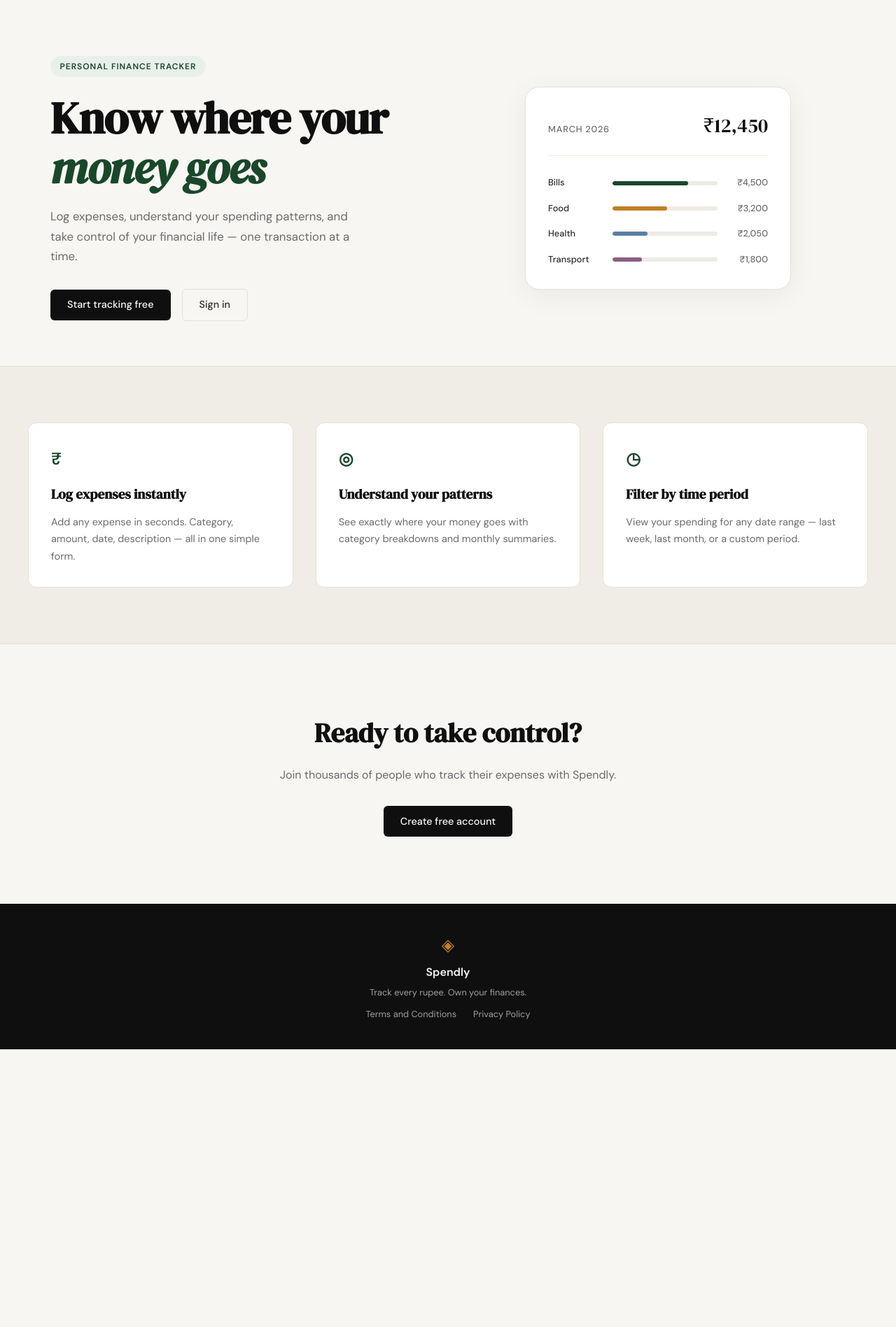
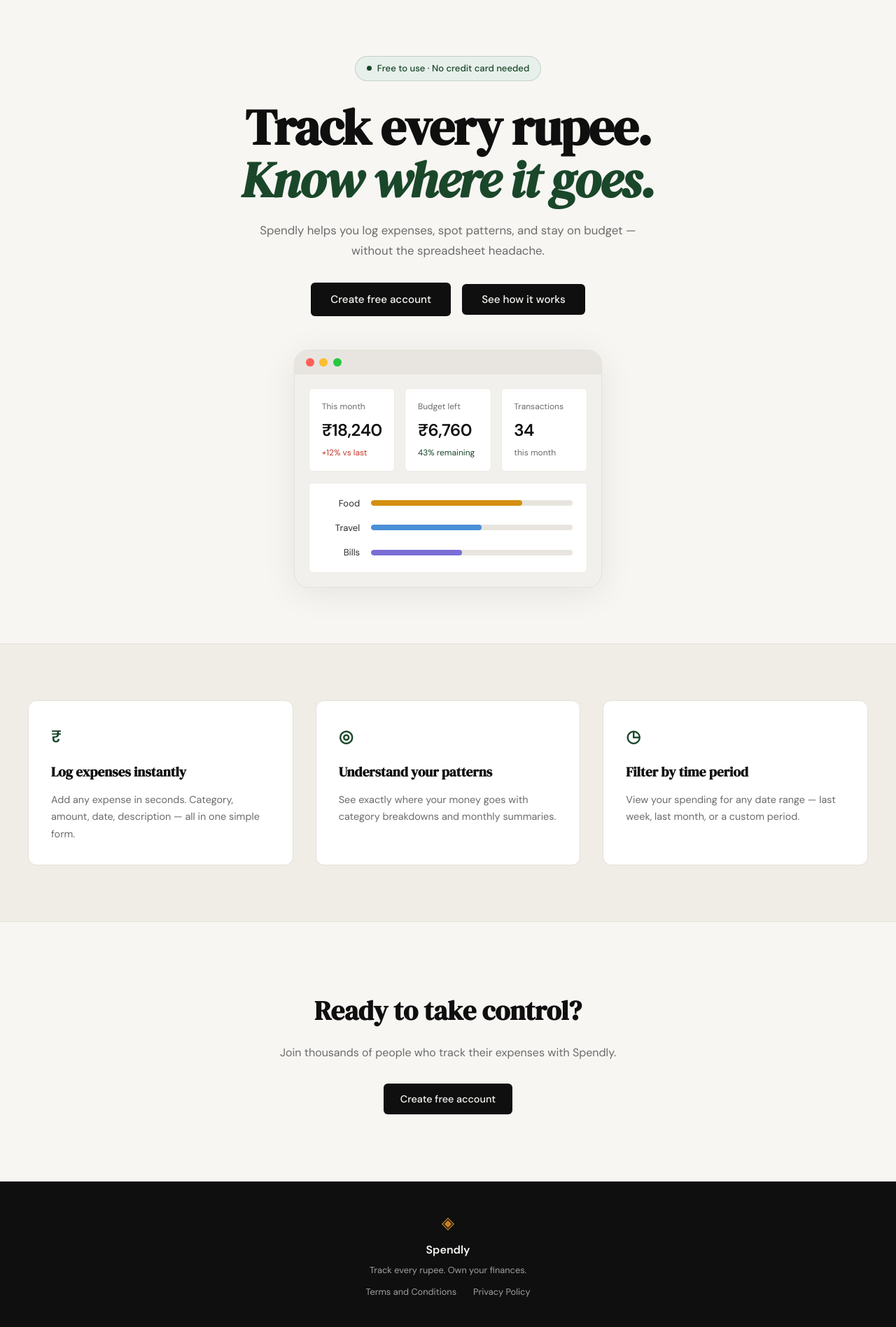
Before and after one commit to Nayan1525/spendly, a Flask app: page / in a window 1280 px wide. Shown: the part 61-1958 px from the top of the page at 70% size. Before the commit the page ends 1561 px from the top, so only its background shows below. Run offline with Flask 3, Linux system fonts and the light colour scheme.

Commit message:
landing: redesign hero section to match mockup
Co-Authored-By: Claude Sonnet 4.6 <noreply@anthropic.com>

```diff
--- /dev/null
+++ b/static/css/landing.css
@@ -0,0 +1,205 @@
+/* ------------------------------------------------------------------ */
+/* Hero — centered single-column layout                                */
+/* ------------------------------------------------------------------ */
+
+.hero {
+    grid-template-columns: 1fr;
+    text-align: center;
+    gap: 3rem;
+    padding: 5rem 2rem 5rem;
+}
+
+.hero-inner {
+    display: flex;
+    flex-direction: column;
+    align-items: center;
+}
+
+/* Badge */
+.hero-badge {
+    display: inline-flex;
+    align-items: center;
+    gap: 0.5rem;
+    background: var(--accent-light);
+    color: var(--accent);
+    border: 1px solid rgba(26, 71, 42, 0.18);
+    font-size: 0.82rem;
+    font-weight: 500;
+    letter-spacing: 0;
+    text-transform: none;
+    padding: 0.4rem 1rem;
+    border-radius: 999px;
+    margin-bottom: 1.75rem;
+}
+
+.hero-badge-dot {
+    width: 7px;
+    height: 7px;
+    border-radius: 50%;
+    background: var(--accent);
+    flex-shrink: 0;
+}
+
+/* Title */
+.hero-title {
+    font-size: clamp(2.75rem, 6vw, 4.5rem);
+    line-height: 1.05;
+    margin-bottom: 1.25rem;
+}
+
+.hero-accent {
+    display: block;
+    color: var(--accent);
+    font-style: italic;
+}
+
+/* Subtitle */
+.hero-subtitle {
+    max-width: 540px;
+    text-align: center;
+    font-size: 1.05rem;
+    margin-bottom: 2rem;
+}
+
+/* Buttons */
+.hero-actions { justify-content: center; }
+
+.hero-actions .btn-primary {
+    font-size: 0.95rem;
+    padding: 0.75rem 1.75rem;
+}
+
+button.btn-primary {
+    font-family: var(--font-body);
+}
+
+/* ------------------------------------------------------------------ */
+/* Hero visual — browser chrome mockup                                 */
+/* ------------------------------------------------------------------ */
+
+.hero-visual {
+    width: 100%;
+    max-width: 680px;
+    margin: 0 auto;
+}
+
+.mock-browser {
+    background: #f2f0ec;
+    border: 1px solid var(--border);
+    border-radius: var(--radius-lg);
+    overflow: hidden;
+    box-shadow: 0 8px 48px rgba(0, 0, 0, 0.08);
+}
+
+.mock-browser-chrome {
+    background: #e8e5e0;
+    border-bottom: 1px solid var(--border);
+    padding: 0.65rem 1rem;
+    display: flex;
+    align-items: center;
+    gap: 0.45rem;
+}
+
+.chrome-dot {
+    width: 12px;
+    height: 12px;
+    border-radius: 50%;
+    display: inline-block;
+}
+
+.chrome-dot-red    { background: #ff5f57; }
+.chrome-dot-yellow { background: #febc2e; }
+.chrome-dot-green  { background: #28c840; }
+
+.mock-browser-body {
+    padding: 1.25rem;
+    display: flex;
+    flex-direction: column;
+    gap: 1rem;
+}
+
+/* Stat cards */
+.mock-stats-row {
+    display: grid;
+    grid-template-columns: repeat(3, 1fr);
+    gap: 0.875rem;
+}
+
+.mock-stat {
+    background: #ffffff;
+    border: 1px solid var(--border-soft);
+    border-radius: var(--radius-sm);
+    padding: 1rem 1.1rem;
+    text-align: left;
+}
+
+.mock-stat-label {
+    font-size: 0.75rem;
+    color: var(--ink-muted);
+    margin-bottom: 0.3rem;
+}
+
+.mock-stat-value {
+    font-size: 1.5rem;
+    font-weight: 600;
+    color: var(--ink);
+    letter-spacing: -0.02em;
+    margin-bottom: 0.2rem;
+}
+
+.mock-stat-tag           { font-size: 0.75rem; color: var(--ink-muted); }
+.mock-stat-tag--danger   { color: #c0392b; }
+.mock-stat-tag--success  { color: var(--accent); }
+
+/* Category bars */
+.mock-category-bars {
+    background: #ffffff;
+    border: 1px solid var(--border-soft);
+    border-radius: var(--radius-sm);
+    padding: 1.1rem 1.25rem;
+    display: flex;
+    flex-direction: column;
+    gap: 0.9rem;
+}
+
+.mock-cat-row {
+    display: grid;
+    grid-template-columns: 52px 1fr;
+    align-items: center;
+    gap: 1rem;
+}
+
+.mock-cat-label {
+    font-size: 0.82rem;
+    color: var(--ink-soft);
+    text-align: right;
+}
+
+.mock-cat-track {
+    height: 8px;
+    background: #e8e5df;
+    border-radius: 999px;
+    overflow: hidden;
+}
+
+.mock-cat-bar {
+    height: 100%;
+    border-radius: 999px;
+}
+
+.mock-cat-bar--food   { background: #d4900f; }
+.mock-cat-bar--travel { background: #4a8fd6; }
+.mock-cat-bar--bills  { background: #7b6ed6; }
+
+/* ------------------------------------------------------------------ */
+/* Responsive                                                          */
+/* ------------------------------------------------------------------ */
+
+@media (max-width: 900px) {
+    .hero-visual { display: flex; }
+    .mock-stats-row { grid-template-columns: repeat(3, 1fr); }
+}
+
+@media (max-width: 600px) {
+    .mock-stats-row { grid-template-columns: 1fr; }
+}
--- a/templates/landing.html
+++ b/templates/landing.html
@@ -1,60 +1,76 @@
 {% extends "base.html" %}
 
 {% block title %}Spendly — Track Every Rupee{% endblock %}
+
+{% block head %}
+<link rel="stylesheet" href="{{ url_for('static', filename='css/landing.css') }}">
+{% endblock %}
 
 {% block content %}
 
 <section class="hero">
     <div class="hero-inner">
-        <div class="hero-badge">Personal Finance Tracker</div>
+        <div class="hero-badge">
+            <span class="hero-badge-dot"></span>
+            Free to use · No credit card needed
+        </div>
         <h1 class="hero-title">
-            Know where your<br>
-            <em>money goes</em>
+            Track every rupee.<br>
+            <span class="hero-accent">Know where it goes.</span>
         </h1>
         <p class="hero-subtitle">
-            Log expenses, understand your spending patterns,
-            and take control of your financial life —
-            one transaction at a time.
+            Spendly helps you log expenses, spot patterns, and stay
+            on budget — without the spreadsheet headache.
         </p>
         <div class="hero-actions">
-            <a href="{{ url_for('register') }}" class="btn-primary">Start tracking free</a>
-            <a href="{{ url_for('login') }}" class="btn-ghost">Sign in</a>
+            <a href="{{ url_for('register') }}" class="btn-primary">Create free account</a>
+            <button class="btn-primary" id="see-how-btn">See how it works</button>
         </div>
     </div>
     <div class="hero-visual">
-        <div class="mock-card">
-            <div class="mock-card-header">
-                <span class="mock-label">March 2026</span>
-                <span class="mock-total">₹12,450</span>
+        <div class="mock-browser">
+            <div class="mock-browser-chrome">
+                <span class="chrome-dot chrome-dot-red"></span>
+                <span class="chrome-dot chrome-dot-yellow"></span>
+                <span class="chrome-dot chrome-dot-green"></span>
             </div>
-            <div class="mock-bars">
-                <div class="mock-bar-row">
-                    <span class="mock-cat">Bills</span>
-                    <div class="mock-bar-track">
-                        <div class="mock-bar" style="width: 72%"></div>
+            <div class="mock-browser-body">
+                <div class="mock-stats-row">
+                    <div class="mock-stat">
+                        <div class="mock-stat-label">This month</div>
+                        <div class="mock-stat-value">₹18,240</div>
+                        <div class="mock-stat-tag mock-stat-tag--danger">+12% vs last</div>
                     </div>
-                    <span class="mock-amt">₹4,500</span>
+                    <div class="mock-stat">
+                        <div class="mock-stat-label">Budget left</div>
+                        <div class="mock-stat-value">₹6,760</div>
+                        <div class="mock-stat-tag mock-stat-tag--success">43% remaining</div>
+                    </div>
+                    <div class="mock-stat">
+                        <div class="mock-stat-label">Transactions</div>
+                        <div class="mock-stat-value">34</div>
+                        <div class="mock-stat-tag">this month</div>
+                    </div>
                 </div>
-                <div class="mock-bar-row">
-                    <span class="mock-cat">Food</span>
-                    <div class="mock-bar-track">
-                        <div class="mock-bar mock-bar-2" style="width: 52%"></div>
+                <div class="mock-category-bars">
+                    <div class="mock-cat-row">
+                        <span class="mock-cat-label">Food</span>
+                        <div class="mock-cat-track">
+                            <div class="mock-cat-bar mock-cat-bar--food" style="width: 75%"></div>
+                        </div>
                     </div>
-                    <span class="mock-amt">₹3,200</span>
-                </div>
-                <div class="mock-bar-row">
-                    <span class="mock-cat">Health</span>
-                    <div class="mock-bar-track">
-                        <div class="mock-bar mock-bar-3" style="width: 33%"></div>
+                    <div class="mock-cat-row">
+                        <span class="mock-cat-label">Travel</span>
+                        <div class="mock-cat-track">
+                            <div class="mock-cat-bar mock-cat-bar--travel" style="width: 55%"></div>
+                        </div>
                     </div>
-                    <span class="mock-amt">₹2,050</span>
-                </div>
-                <div class="mock-bar-row">
-                    <span class="mock-cat">Transport</span>
-                    <div class="mock-bar-track">
-                        <div class="mock-bar mock-bar-4" style="width: 28%"></div>
+                    <div class="mock-cat-row">
+                        <span class="mock-cat-label">Bills</span>
+                        <div class="mock-cat-track">
+                            <div class="mock-cat-bar mock-cat-bar--bills" style="width: 45%"></div>
+                        </div>
                     </div>
-                    <span class="mock-amt">₹1,800</span>
                 </div>
             </div>
         </div>
```
